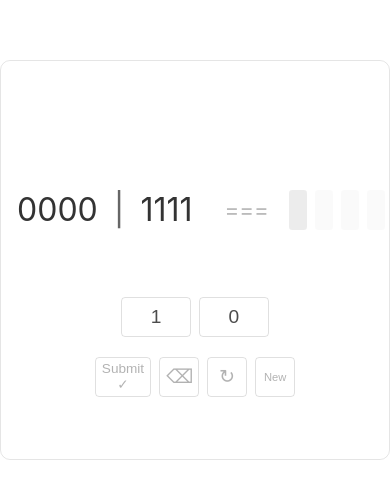
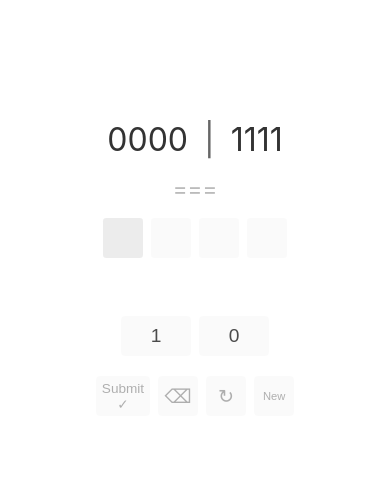
Before and after one commit to btbright/learn-a-bit, a React (Create React App) app: page / in a window 390 px wide. Shown: the part 162-660 px from the top of the page. Built offline with nearby package versions, Linux system fonts and the light colour scheme.

Commit message:
mobilizing

```diff
--- a/src/App.js
+++ b/src/App.js
@@ -7,12 +7,14 @@ const AppWrapper = styled.div`
   justify-content: center;
   align-items: center;
   height: 100vh;
+  touch-action: manipulation; // prevent double touch to zoom on mobile
+  background-color: ${props => props.isCorrect ? "#e4ffe4" : "none"};
 `;
 
 const PracticeProblem = styled.div`
   display: flex;
   flex-direction: column;
-  justify-content: space-around;
+  justify-content: flex-start;
   align-items: center;
   padding: 1.5rem 0;
   box-sizing: border-box;
@@ -20,7 +22,6 @@ const PracticeProblem = styled.div`
   max-width: 600px;
   min-height: 400px;
   border-radius: 10px;
-  border: 1px solid rgba(0, 0, 0, 0.1);
 `;
 
 const Inputs = styled.div`
@@ -30,6 +31,7 @@ const Inputs = styled.div`
   align-items: center;
   width: 40%;
   max-height: 200px;
+  margin-top: 2rem;
 `;
 
 const Result = styled.div`
@@ -45,7 +47,7 @@ const Result = styled.div`
 const Button = styled.button.attrs({ type: "button" })`
   height: 40px;
   width: 100%;
-  border: 1px solid rgba(0, 0, 0, 0.12);
+  border: none;
   border-radius: 4px;
   color: rgba(0, 0, 0, 0.7);
   font-size: 1.2rem;
@@ -54,7 +56,7 @@ const Button = styled.button.attrs({ type: "button" })`
   outline: none;
   margin: 0 4px;
   background-color: ${props =>
-    props.isActive ? "rgba(0, 0, 0, 0.03)" : "rgba(0, 0, 0, 0.0)"};
+    props.isActive ? "rgba(0, 0, 0, 0.03)" : "rgba(0, 0, 0, 0.02)"};
   border-color: ${props =>
     props.isActive ? "rgba(0, 0, 0, 0.15)" : "rgba(0, 0, 0, 0.12)"};
 
@@ -78,6 +80,13 @@ const ControlButton = styled(Button)`
   font-size: ${props => (props.isIcon ? "1.2rem" : "0.7rem")};
 `;
 
+const SuccessButton = styled(Button)`
+  font-size: 1rem;
+  display: flex;
+  align-items: center;
+  justify-content: center;
+`;
+
 const Prompt = styled.div`
   display: flex;
   justify-content: center;
@@ -87,6 +96,10 @@ const Prompt = styled.div`
   p {
     color: rgba(0, 0, 0, 0.8);
     font-size: 2rem;
+  }
+
+  @media (max-width: 768px) {
+    flex-direction: column;
   }
 `;
 
@@ -108,7 +121,7 @@ const PromptInput = styled.div`
   transition: border-color 0.05s, background-color 0.05;
   color: #333;
   background-color: ${props =>
-    props.isActive ? "rgba(0, 0, 0, 0.075)" : "rgba(0, 0, 0, 0.02)"};
+    props.isActive ? "rgba(0, 0, 0, 0.075)" : props.hasAnswer ? "rgba(0, 0, 0, 0.0)" : "rgba(0, 0, 0, 0.02)"};
   border-radius: 0.2rem;
   cursor: pointer;
 `;
@@ -124,10 +137,18 @@ const Operand = styled.span`
   margin: 0 1rem;
 `;
 
-const DeepEquality = styled.span`
+const DeepEquality = styled.div`
   color: #bbb;
   font-size: 1.4rem;
   margin: 0 1rem;
+`;
+
+const EquationHalf = styled.div`
+  @media (max-width: 768px) {
+    margin: 1rem 0;
+  }
+  display: flex;
+
 `;
 
 export default function App() {
@@ -221,33 +242,36 @@ export default function App() {
     return _ => {
       handleAnswerUpdate(userActiveAnswer, answer);
       setActiveAnswer(userActiveAnswer + 1);
+      document.activeElement.blur();
     };
   }
 
-  const isAnswerReady =
-    userAnswer.join("").length === problem.answer.join("").length;
-
   return (
-    <AppWrapper>
+    <AppWrapper isCorrect={hasResult && result}>
       <PracticeProblem>
         <Result shouldShow={hasResult}>
-          {result ? "correct" : "incorrect"}
+          {result ? <span>&nbsp;</span> : "incorrect"}
         </Result>
         <Prompt>
+          <EquationHalf>
             {problem.isBinary && <Operand>{problem.operands[0]}</Operand>}{" "}
             <Operator>{problem.operator}</Operator>
             {problem.isBinary && " "}
             <Operand>{problem.operands[problem.isBinary ? 1 : 0]}</Operand>{" "}
+          </EquationHalf>
           <DeepEquality>===</DeepEquality>
+          <EquationHalf>
             {problem.answer.map((answer, i) => (
               <PromptInput
                 key={`${answer}-${i}`}
                 isActive={i === userActiveAnswer}
+                hasAnswer={userAnswer[i] !== ""}
                 onClick={e => setActiveAnswer(i)}
               >
                 {userAnswer[i]}
               </PromptInput>
             ))}
+          </EquationHalf>
         </Prompt>
         <Inputs>
           {(!hasResult || !result) && (
@@ -260,9 +284,7 @@ export default function App() {
                 ))}
               </AnswerInputs>
               <AnswerInputs>
-                <SubmitButton isActive={isAnswerReady} onClick={handleSubmit}>
-                  Submit ✓
-                </SubmitButton>
+                <SubmitButton onClick={handleSubmit}>Submit ✓</SubmitButton>
                 <ControlButton isIcon={true} onClick={handleBackspace}>
                   ⌫
                 </ControlButton>
@@ -274,9 +296,9 @@ export default function App() {
             </>
           )}
           {hasResult && result && (
-            <Button onClick={handleNext} isActive={true}>
-              Next Problem
-            </Button>
+            <SuccessButton onClick={handleNext} isActive={true}>
+              <span role="img" aria-label="Hooray!">🎉</span> Continue
+            </SuccessButton>
           )}
         </Inputs>
       </PracticeProblem>
```
Lines whose indentation alone changed are shown as unchanged.
